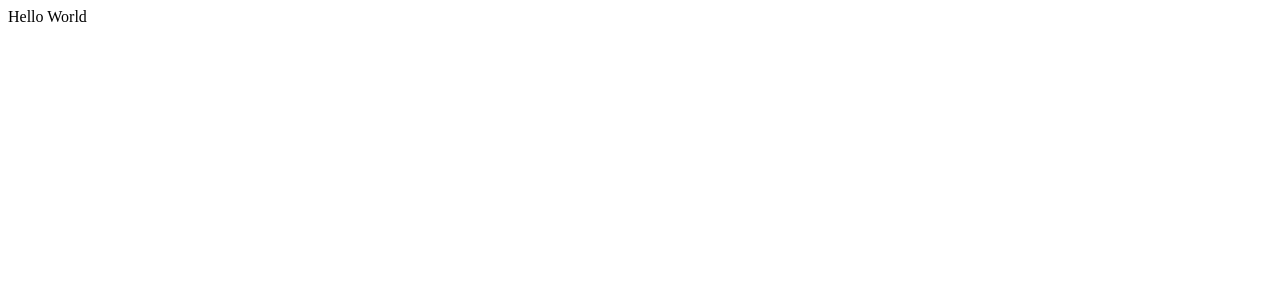
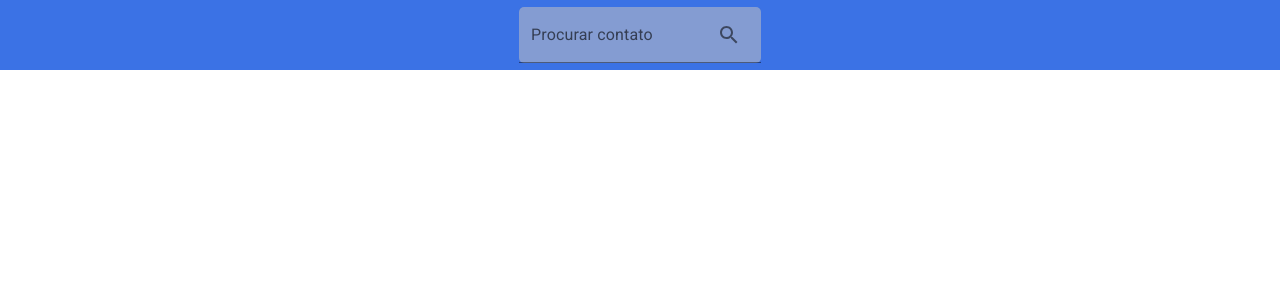
Before and after one commit to victordurco/contacts, a React (Create React App) app: page / in a window 1280 px wide. Shown: the top 300 px of the page. Built offline with nearby package versions, Linux system fonts and the light colour scheme.

Commit message:
positioned search bar

```diff
--- a/package.json
+++ b/package.json
@@ -3,6 +3,11 @@
   "version": "0.1.0",
   "private": true,
   "dependencies": {
+    "@emotion/react": "^11.8.1",
+    "@emotion/styled": "^11.8.1",
+    "@mui/icons-material": "^5.4.4",
+    "@mui/material": "^5.4.4",
+    "@mui/styled-engine-sc": "^5.4.2",
     "@testing-library/jest-dom": "^5.16.2",
     "@testing-library/react": "^12.1.3",
     "@testing-library/user-event": "^13.5.0",
--- a/public/index.html
+++ b/public/index.html
@@ -24,7 +24,8 @@
       work correctly both with client-side routing and a non-root public URL.
       Learn how to configure a non-root public URL by running `npm run build`.
     -->
-    <title>React App</title>
+    <link rel="stylesheet" href="https://fonts.googleapis.com/css?family=Roboto:300,400,500,700&display=swap" />
+    <title>Contacts App</title>
   </head>
   <body>
     <noscript>You need to enable JavaScript to run this app.</noscript>
--- a/src/App.tsx
+++ b/src/App.tsx
@@ -1,4 +1,22 @@
 import React from 'react';
+import { BrowserRouter, Routes, Route } from 'react-router-dom';
+import { ThemeProvider } from 'styled-components';
 
-const App: React.FC = () => <div>Hello World</div>;
+import dark from './styles/themes/dark';
+
+import GlobalStyle from './styles/GlobalStyle';
+import Home from './pages/Home';
+
+const App: React.FC = () => (
+  <ThemeProvider theme={dark}>
+    <BrowserRouter>
+      <GlobalStyle />
+      <Routes>
+        <Route path="/" element={<Home />} />
+        <Route path="*" element={<Home />} />
+      </Routes>
+    </BrowserRouter>
+  </ThemeProvider>
+);
+
 export default App;
--- /dev/null
+++ b/src/components/Header/index.tsx
@@ -0,0 +1,42 @@
+import React, { useState } from 'react';
+import styled from 'styled-components';
+import TextField from '@mui/material/TextField';
+import SearchIcon from '@mui/icons-material/Search';
+import InputAdornment from '@mui/material/InputAdornment';
+import IconButton from '@mui/material/IconButton';
+
+const Header: React.FC = () => (
+  <Container>
+    <Input
+      id="standard-search"
+      label="Procurar contato"
+      type="search"
+      variant="filled"
+      InputProps={{
+        endAdornment: (
+          <InputAdornment position="end">
+            <IconButton>
+              <SearchIcon />
+            </IconButton>
+          </InputAdornment>
+        ),
+      }}
+    />
+  </Container>
+);
+export default Header;
+
+const Container = styled.header`
+  width: 100%;
+  height: 70px;
+  background-color: ${(props) => props.theme.colors.header};
+  display: flex;
+  justify-content: center;
+  align-items: center;
+`;
+
+const Input = styled(TextField)`
+  background-color: #8ea8e0fa;
+  width: 242px;
+  border-radius: 5px;
+`;
--- /dev/null
+++ b/src/pages/Home/index.tsx
@@ -0,0 +1,12 @@
+import React, { useState } from 'react';
+import styled from 'styled-components';
+
+import Header from '../../components/Header';
+
+const Home: React.FC = () => {
+  const [search, setSearch] = useState<string>('');
+
+  return <Header>Hello World</Header>;
+};
+
+export default Home;
--- a/src/styles/GlobalStyle.ts
+++ b/src/styles/GlobalStyle.ts
@@ -33,21 +33,20 @@ const GlobalStyle = createGlobalStyle`
     }
 
     body {
-    background-image: linear-gradient(to right, #2C5239, #57A187);
     line-height: 1;
     font-family: Roboto, sans-serif;
-      ::-webkit-scrollbar {
-        width: 5px;
+    ::-webkit-scrollbar {
+        width: 8px;
         }
 
     ::-webkit-scrollbar-track {
-        background: white;
+        background: #6D7CE4;
     }
 
     ::-webkit-scrollbar-thumb {
-        background-color: #585858;
+        background-color: #31416e;
         border-radius: 20px;
-        border: 3px solid #585858;
+        border: 3px solid #31416e;
      }
     }
     ol, ul {
@@ -79,13 +78,5 @@ const GlobalStyle = createGlobalStyle`
         color: inherit;
         cursor: pointer;
     }
-       @keyframes fadeIn {
-      0% {
-        opacity: 0;
-      }
-      100% {
-        opacity: 1;
-      }
-    }
 `;
 export default GlobalStyle;
--- a/src/styles/Themes.ts
+++ b/src/styles/themes/dark.ts
@@ -1,5 +1,7 @@
-const darkTheme = {
-  colors: {
+export default {
+   title: 'dark',
+
+   colors: {
       header: "#3B72E5",
       background: "#0A1929",
       searchInput: "#31BE00",
@@ -12,5 +14,3 @@ const darkTheme = {
       text: "#fff"
    }
 }
-
-export default darkTheme;
```
Also changed, not shown: src/styles/styled.d.ts (added, +20 -0 lines), tsconfig.json (+9 -1 lines), .eslintrc.json, 1 other file (tests, documents, lock files or other folders).
